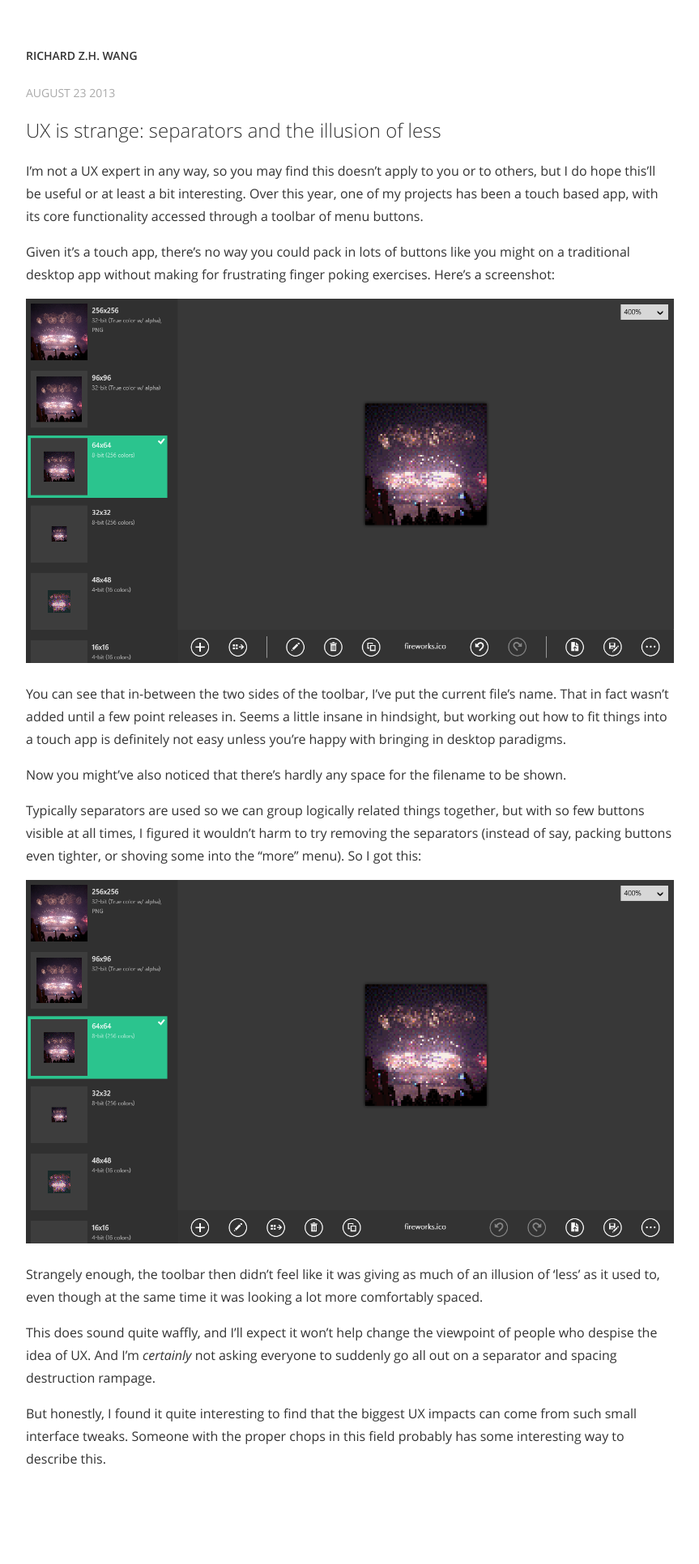
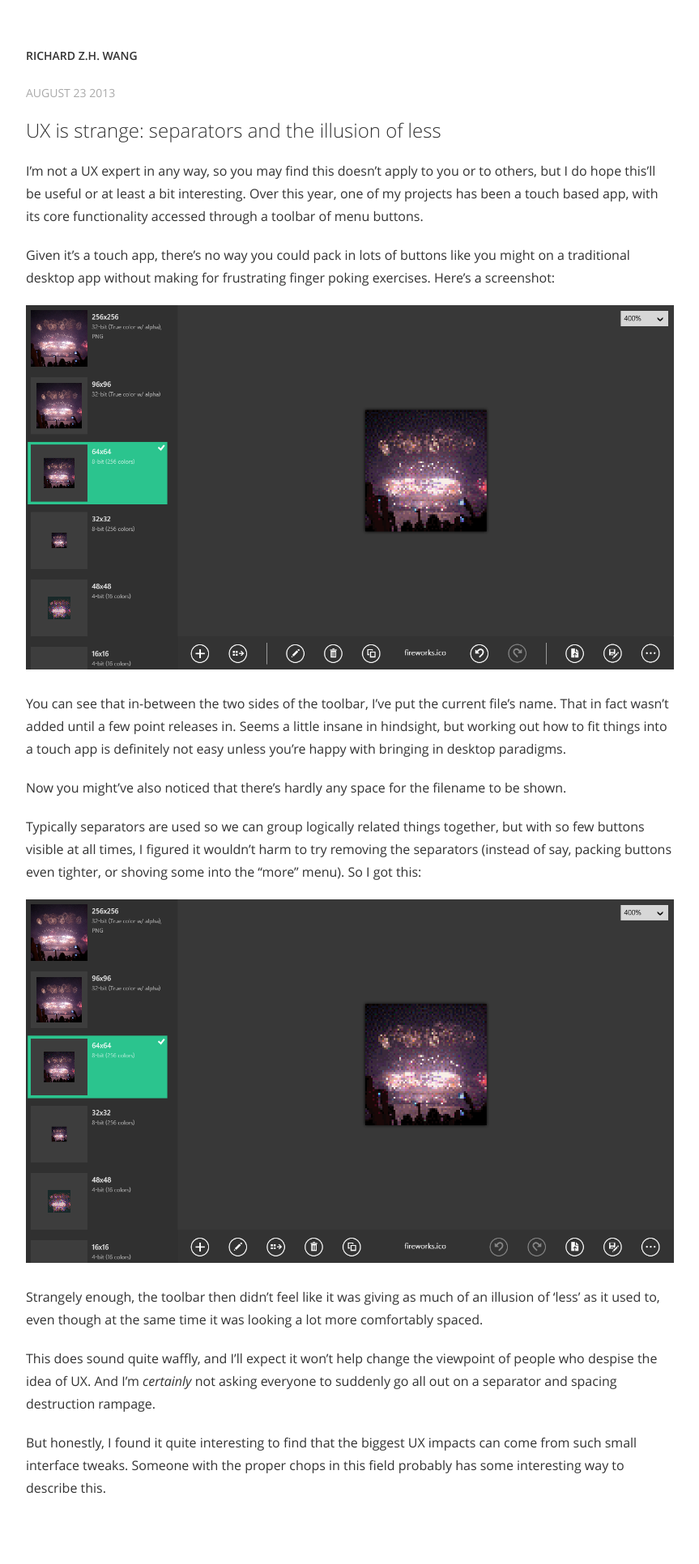
Before and after one commit to rzhw/rzhw.me, a Jekyll site: the page built from _posts/2013-08-23-ux-is-strange-separators-and-the-illusion-of-less.markdown, in a window 1280 px wide. Shown: the whole page at 81% size, without its empty margins (208-1071 px from the left). Built offline with Jekyll 4.4.1, drawn with Linux system fonts in a browser that asks for light colours; before the commit the page ends 1896 px from its top, so only the background shows below that.

Commit message:
Increase paragraph vertical margin

```diff
--- a/css/style.css
+++ b/css/style.css
@@ -10,6 +10,7 @@ body {
 }
 
 p {
+    margin: 20px 0;
     line-height: 28px;
 }
 
```
